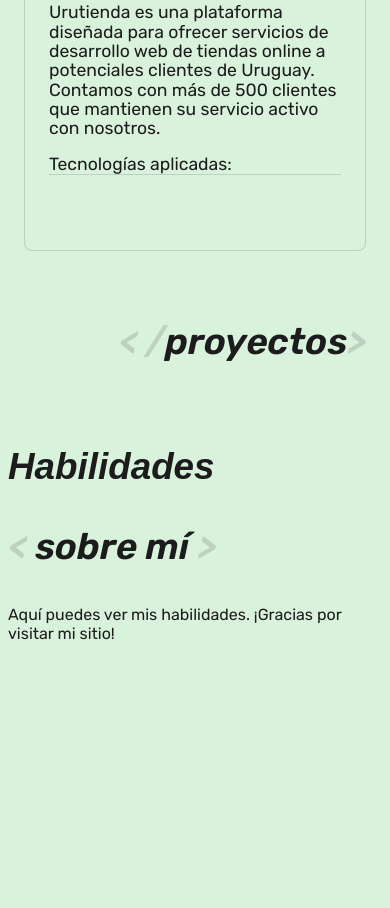
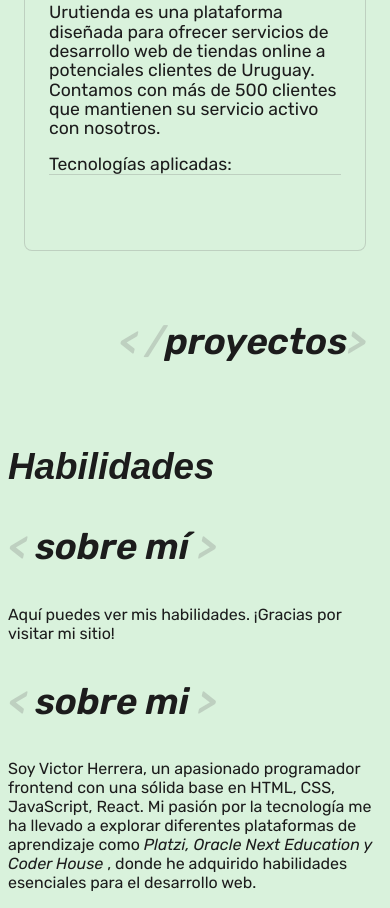
Before and after one commit to Victornac007/Portafolio2024, a plain HTML site: page index.html in a window 390 px wide. Shown: the part 2574-3482 px from the top of the page. Before the commit the page ends 3233 px from the top, so only its background shows below. Drawn offline with Linux system fonts and the light colour scheme; a web font is replaced by a local one.

Commit message:
mejorando el mobile view02

```diff
--- a/index.html
+++ b/index.html
@@ -124,6 +124,8 @@
         <section id="habilidades">
             <h2 class="title">Habilidades</h2>
             <p class="title"> <span> < </span> sobre mí <span> > </span> </p>
+
+
             <div class="container">
                 <div class="text">
                     <p>
@@ -133,6 +135,18 @@
 
             </div>
         </section>
+        <section id="sobre_mi">
+            <p class="title"> <span> < </span> sobre mi <span> > </span> </p>
+            <div class="container">
+                <div class="text">
+                    <p>
+                        Soy Victor Herrera, un apasionado programador frontend con una sólida base en HTML, CSS, JavaScript, React. Mi pasión por la tecnología me ha llevado a explorar diferentes plataformas de aprendizaje como <em>Platzi, Oracle Next Education y Coder House</em> , donde he adquirido habilidades esenciales para el desarrollo web.
+                    </p>
+                </div>
+
+            </div>
+
+        </section>
     </main>
 </body>
 </html>
```
